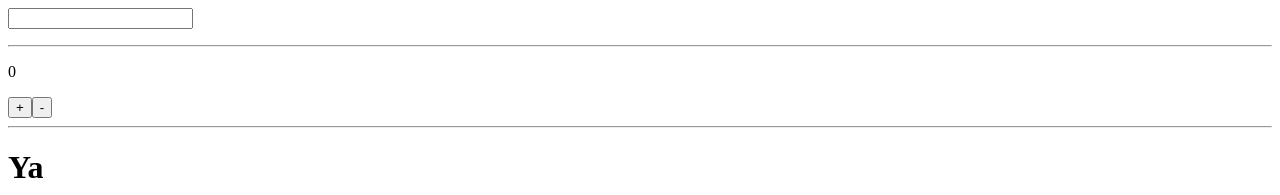
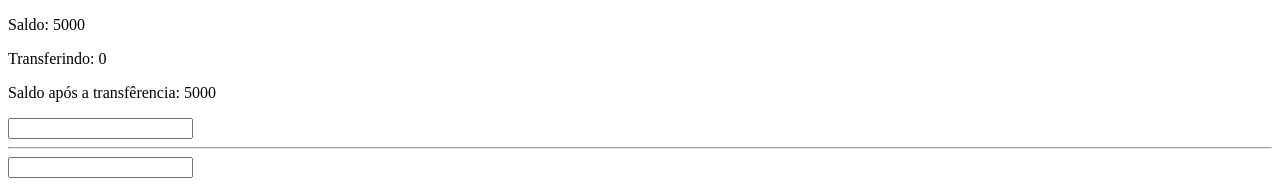
Before and after one commit to richardsanvie/introductionToFilm, a Vue app: page / in a window 1280 px wide. Shown: the top 195 px of the page. Built offline with nearby package versions, Linux system fonts and the light colour scheme.

Commit message:
functionsPlus

```diff
--- a/src/App.vue
+++ b/src/App.vue
@@ -24,7 +24,9 @@ const greenContainer = false
 
 const estado = reactive({
   contador: 0,
-  email: ''
+  email: 0,
+  saldo: 5000,
+  transferindo: 0
 })
 
 
@@ -38,15 +40,29 @@ function decrementar() {
 
 // containerEmail
 
-function repeteEmail(nombreEmail){
-  estado.email = nombreEmail.target.value
+function alteraEmail(evento) {
+  estado.email = evento.target.value
 }
+
+// containerBank
+
+function mostraSaldoFuturo() {
+  return estado.saldo - estado.transferindo;
+}
+
 
 </script>
 
 <template>
+  <div class="containerBank">
+    <p>Saldo: {{ estado.saldo }}</p>
+    <p>Transferindo: {{ estado.transferindo }}</p>
+    <p>Saldo após a transfêrencia: {{ mostraSaldoFuturo()}}</p>
+    <input type="number" @keyup="evento1 => estado.transferindo = evento1.target.value">
+  </div>
+  <hr>
   <div class="containerEmail">
-    <input type="email" name="" @keyup="repeteEmail">
+    <input type="email" @keyup="alteraEmail">
     <p>{{ estado.email }}</p>
 
   </div>
```
